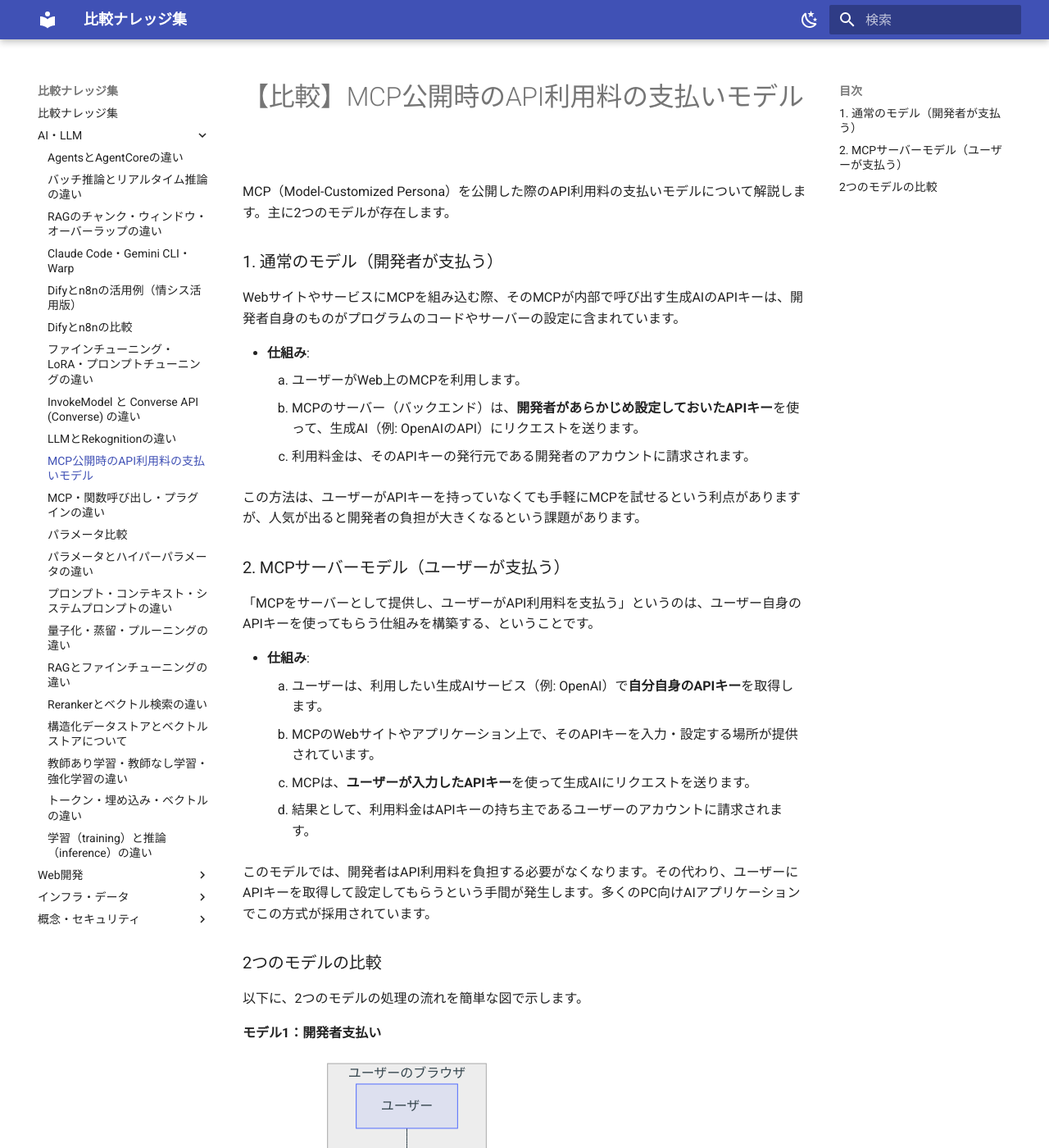
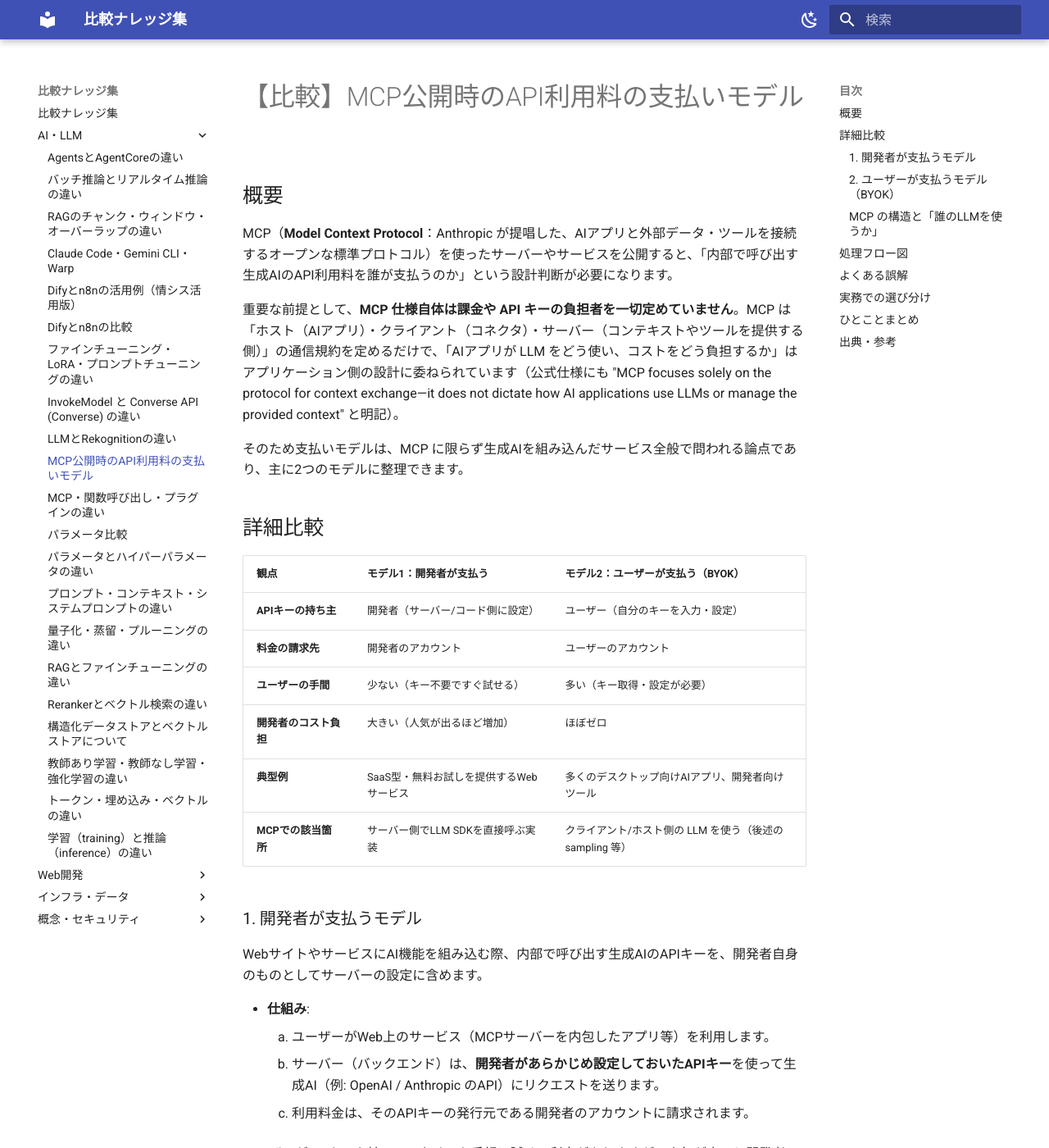
Before and after one commit to tomomira/comparisons, an MkDocs documentation site: the page built from docs/ai-llm/mcp-api-payment-model.md, in a window 1280 px wide and 1400 px high. Shown: the whole window at 82% size. Built offline with MkDocs 1.6.1 and Material for MkDocs 9.7.7, drawn with Linux system fonts in a browser that asks for light colours; some of the changed text lies outside the part shown.

Commit message:
qa(existing): 底上げ＋factcheck mcp-api-payment-model

````diff
--- a/docs/ai-llm/mcp-api-payment-model.md
+++ b/docs/ai-llm/mcp-api-payment-model.md
@@ -1,50 +1,75 @@
 ---
 title: "MCP公開時のAPI利用料の支払いモデル"
 category: ai-llm
-tags: []
+tags: [ai-ml, architecture]
 created: "2025-07-30"
-updated: "2026-05-15"
+updated: "2026-05-18"
 freshness: stable
 ---
 
 # 【比較】MCP公開時のAPI利用料の支払いモデル
 
-MCP（Model-Customized Persona）を公開した際のAPI利用料の支払いモデルについて解説します。主に2つのモデルが存在します。
+## 概要
 
-### 1. 通常のモデル（開発者が支払う）
+MCP（**Model Context Protocol**：Anthropic が提唱した、AIアプリと外部データ・ツールを接続するオープンな標準プロトコル）を使ったサーバーやサービスを公開すると、「内部で呼び出す生成AIのAPI利用料を誰が支払うのか」という設計判断が必要になります。
 
-WebサイトやサービスにMCPを組み込む際、そのMCPが内部で呼び出す生成AIのAPIキーは、開発者自身のものがプログラムのコードやサーバーの設定に含まれています。
+重要な前提として、**MCP 仕様自体は課金や API キーの負担者を一切定めていません**。MCP は「ホスト（AIアプリ）・クライアント（コネクタ）・サーバー（コンテキストやツールを提供する側）」の通信規約を定めるだけで、「AIアプリが LLM をどう使い、コストをどう負担するか」はアプリケーション側の設計に委ねられています（公式仕様にも "MCP focuses solely on the protocol for context exchange—it does not dictate how AI applications use LLMs or manage the provided context" と明記）。
 
-*   **仕組み**:
-    1.  ユーザーがWeb上のMCPを利用します。
-    2.  MCPのサーバー（バックエンド）は、**開発者があらかじめ設定しておいたAPIキー**を使って、生成AI（例: OpenAIのAPI）にリクエストを送ります。
-    3.  利用料金は、そのAPIキーの発行元である開発者のアカウントに請求されます。
+そのため支払いモデルは、MCP に限らず生成AIを組み込んだサービス全般で問われる論点であり、主に2つのモデルに整理できます。
 
-この方法は、ユーザーがAPIキーを持っていなくても手軽にMCPを試せるという利点がありますが、人気が出ると開発者の負担が大きくなるという課題があります。
+## 詳細比較
 
-### 2. MCPサーバーモデル（ユーザーが支払う）
+| 観点 | モデル1：開発者が支払う | モデル2：ユーザーが支払う（BYOK） |
+| :--- | :--- | :--- |
+| **APIキーの持ち主** | 開発者（サーバー/コード側に設定） | ユーザー（自分のキーを入力・設定） |
+| **料金の請求先** | 開発者のアカウント | ユーザーのアカウント |
+| **ユーザーの手間** | 少ない（キー不要ですぐ試せる） | 多い（キー取得・設定が必要） |
+| **開発者のコスト負担** | 大きい（人気が出るほど増加） | ほぼゼロ |
+| **典型例** | SaaS型・無料お試しを提供するWebサービス | 多くのデスクトップ向けAIアプリ、開発者向けツール |
+| **MCPでの該当箇所** | サーバー側でLLM SDKを直接呼ぶ実装 | クライアント/ホスト側の LLM を使う（後述の sampling 等） |
 
-「MCPをサーバーとして提供し、ユーザーがAPI利用料を支払う」というのは、ユーザー自身のAPIキーを使ってもらう仕組みを構築する、ということです。
+### 1. 開発者が支払うモデル
 
-*   **仕組み**:
-    1.  ユーザーは、利用したい生成AIサービス（例: OpenAI）で**自分自身のAPIキー**を取得します。
-    2.  MCPのWebサイトやアプリケーション上で、そのAPIキーを入力・設定する場所が提供されています。
-    3.  MCPは、**ユーザーが入力したAPIキー**を使って生成AIにリクエストを送ります。
-    4.  結果として、利用料金はAPIキーの持ち主であるユーザーのアカウントに請求されます。
+WebサイトやサービスにAI機能を組み込む際、内部で呼び出す生成AIのAPIキーを、開発者自身のものとしてサーバーの設定に含めます。
 
-このモデルでは、開発者はAPI利用料を負担する必要がなくなります。その代わり、ユーザーにAPIキーを取得して設定してもらうという手間が発生します。多くのPC向けAIアプリケーションでこの方式が採用されています。
+- **仕組み**:
+    1. ユーザーがWeb上のサービス（MCPサーバーを内包したアプリ等）を利用します。
+    2. サーバー（バックエンド）は、**開発者があらかじめ設定しておいたAPIキー**を使って生成AI（例: OpenAI / Anthropic のAPI）にリクエストを送ります。
+    3. 利用料金は、そのAPIキーの発行元である開発者のアカウントに請求されます。
 
-### 2つのモデルの比較
+ユーザーがAPIキーを持っていなくても手軽に試せる利点がありますが、人気が出ると開発者の負担が大きくなる課題があります。
 
-以下に、2つのモデルの処理の流れを簡単な図で示します。
+### 2. ユーザーが支払うモデル（BYOK）
 
-**モデル1：開発者支払い**
+「ユーザー自身のAPIキーを使ってもらう（Bring Your Own Key）」仕組みを構築します。
+
+- **仕組み**:
+    1. ユーザーは、利用したい生成AIサービス（例: OpenAI / Anthropic）で**自分自身のAPIキー**を取得します。
+    2. アプリ上で、そのAPIキーを入力・設定する場所が提供されています。
+    3. アプリは、**ユーザーが入力したAPIキー**を使って生成AIにリクエストを送ります。
+    4. 結果として、利用料金はAPIキーの持ち主であるユーザーのアカウントに請求されます。
+
+開発者はAPI利用料を負担しなくて済みますが、ユーザーにキーを取得・設定してもらう手間が発生します。多くのPC向けAIアプリケーションでこの方式が採用されています。
+
+### MCP の構造と「誰のLLMを使うか」
+
+MCP のアーキテクチャでは、**MCP サーバー**はツール・リソース・プロンプトを提供する側で、それ自体は LLM を持つとは限りません。LLM を呼ぶのは通常 **ホスト（AIアプリ）側**です。
+
+- サーバー自身が LLM SDK を直接呼ぶ実装にすると → **開発者（サーバー運営者）負担**になりがち（モデル1）。
+- MCP の **sampling**（`sampling/createMessage`）機能を使うと、サーバーは LLM SDK を持たずに**ホスト側のLLM**へ補完を依頼できます。この場合、トークン費用は**ホスト（＝ユーザーが使うAIアプリ）側**で発生し、結果的にユーザー負担（モデル2）に近づきます。
+
+つまり「どこで LLM を呼ぶか（サーバー側かホスト側か）」が、そのまま「誰が支払うか」に直結します。
+
+## 処理フロー図
+
+**モデル1：開発者支払い（サーバー側でLLMを呼ぶ）**
+
 ```mermaid
 graph TD
     subgraph "ユーザーのブラウザ"
-        A[ユーザー] --> B{MCPのUI}
+        A[ユーザー] --> B{アプリのUI}
     end
-    subgraph "MCP開発者のサーバー"
+    subgraph "開発者のサーバー"
         B --> C[バックエンド処理]
         C -- 開発者のAPIキーでリクエスト --> D[生成AI API]
     end
@@ -52,19 +77,40 @@ graph TD
     C -- 結果 --> B
 ```
 
-**モデル2：ユーザー支払い**
+**モデル2：ユーザー支払い（自分のキーを使う）**
+
 ```mermaid
 graph TD
     subgraph "ユーザーのブラウザ"
-        A[ユーザー] -- 1. 自分のAPIキーを入力 --> B{MCPのUI}
+        A[ユーザー] -- 1. 自分のAPIキーを入力 --> B{アプリのUI}
         B -- 2. 入力されたAPIキーを添えてリクエスト --> D[生成AI API]
     end
     D -- 3. 応答 --> B
 ```
-（※この図は、ユーザーのブラウザから直接APIを呼び出すシンプルな例です）
 
-このように、誰のAPIキーを使うかによって、料金の負担者が変わる仕組みになっています。ご自身のMCPをどのように提供したいかに合わせて、適切なモデルを選択することが重要です。
+（※モデル2の図は、ユーザー側から直接APIを呼ぶシンプルな例です。MCP の sampling を使う場合は、ホストアプリがユーザーの設定したキーで LLM を呼ぶ形になります）
 
+## よくある誤解
 
-参考情報
-【調査】uvxによるMCPサーバーの簡単な構築方法
+- **誤解1：「MCP は Model-Customized Persona の略」** — 誤りです。MCP は **Model Context Protocol**（Anthropic が2024年11月に発表したオープン標準）であり、AIアプリと外部データ・ツールを接続するためのプロトコルです。「ペルソナ」や「カスタムキャラクター」を作る仕組みではありません。
+- **誤解2：「MCP の仕様が課金方法を決めている」** — 決めていません。MCP 公式は「コンテキスト交換のプロトコルにのみ注力し、AIアプリが LLM をどう使うかは規定しない」と明言しています。支払いモデルは完全にアプリケーション側の設計事項です。
+- **誤解3：「MCPサーバー＝Webでホストされたチャットアプリ」** — 不正確です。MCP の用語では、**サーバー**はツール/リソース/プロンプトを提供するプログラム（ローカルでもリモートでも可）、**ホスト**が AIアプリ本体、**クライアント**はホスト内でサーバーへ接続するコネクタです。
+- **誤解4：「MCPサーバーは必ず自前のLLMを呼ぶ」** — 必須ではありません。sampling 機能を使えば、サーバーは LLM SDK を持たずにホスト側のモデルへ補完を依頼でき、これが費用負担者にも影響します。
+
+## 実務での選び分け
+
+- **無料お試し・摩擦の少ないオンボーディングを最優先（SaaS等）** → **モデル1（開発者支払い）**。ただしレート制限・上限・従量課金の転嫁を設計しないと赤字リスク。
+- **コスト負担を避けたい／パワーユーザー・開発者向けツール** → **モデル2（BYOK）**。導入ハードルは上がるが運営コストはほぼゼロ。
+- **MCPサーバーをモデル非依存に作りたい** → サーバー側にLLM SDKを持たず、**sampling でホストのLLMに委譲**（費用はホスト側＝実質ユーザー寄り）。
+- **判断軸**: ①誰のコスト負担が許容できるか、②ユーザーにキー取得を求められるユーザー層か、③LLMをサーバー側で呼ぶ必要があるか（Yesならモデル1寄り）、④モデル非依存にしたいか（Yesなら sampling）。
+
+## ひとことまとめ
+
+MCP 自体は課金を規定しません。支払いは「LLM をサーバー側で呼ぶ＝開発者負担」か「ユーザーのキー（BYOK）／sampling でホスト側に委譲＝ユーザー負担」かの設計判断であり、対象ユーザー層とコスト許容度で選び分けます。
+
+## 出典・参考
+
+- [What is the Model Context Protocol (MCP)?（公式 introduction）](https://modelcontextprotocol.io/introduction)
+- [MCP Architecture overview（ホスト/クライアント/サーバーの定義・sampling）](https://modelcontextprotocol.io/docs/learn/architecture)
+- [MCP Specification 2025-11-25（仕様。課金は規定しない旨）](https://modelcontextprotocol.io/specification/2025-11-25)
+- [Introducing the Model Context Protocol（Anthropic 公式発表）](https://www.anthropic.com/news/model-context-protocol)
````
